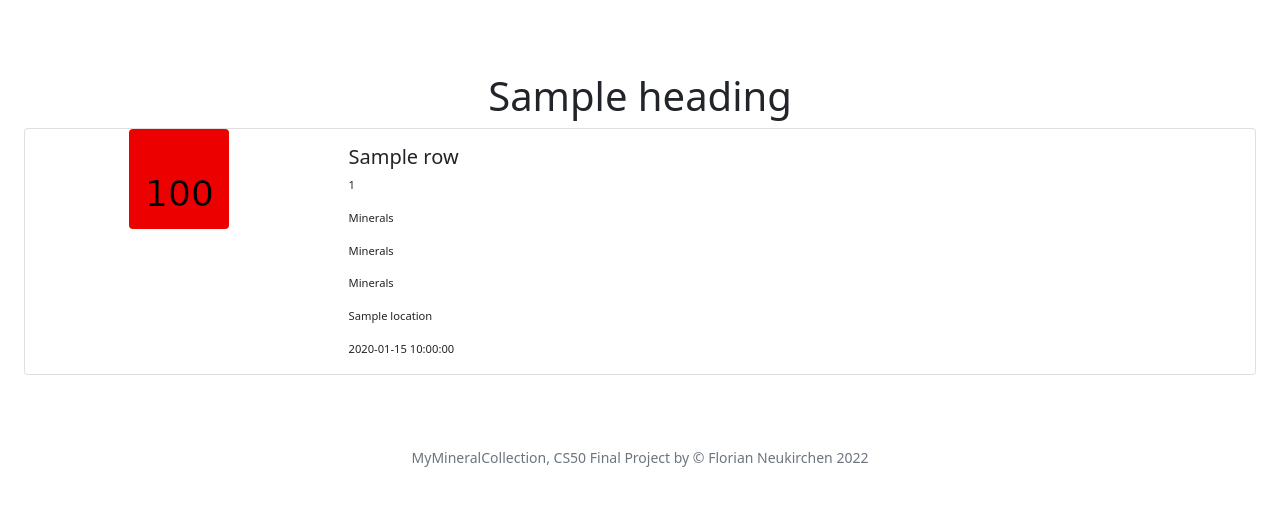
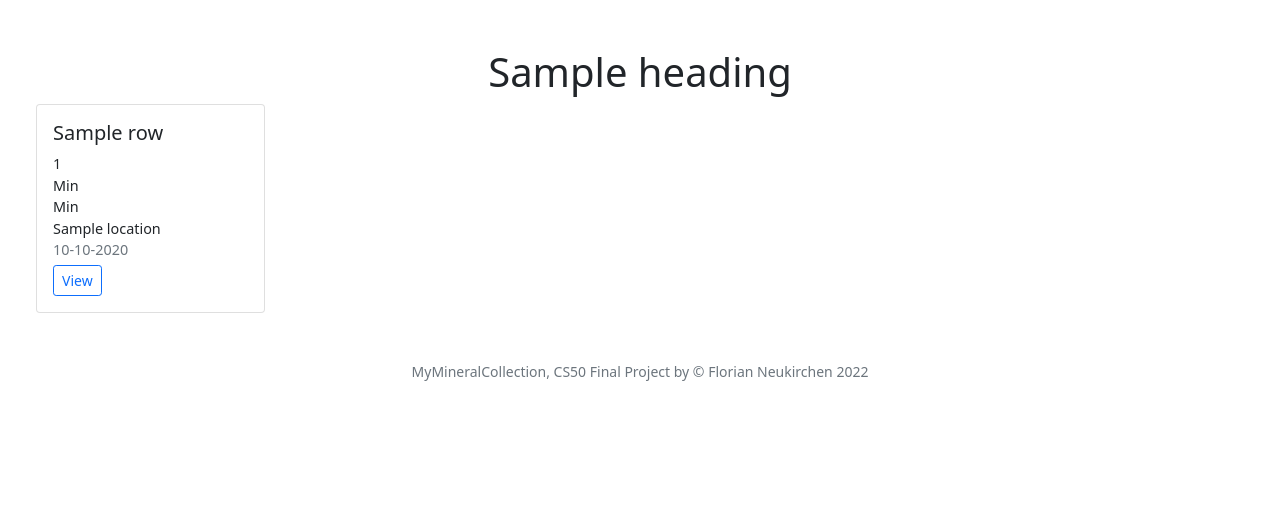
Before and after one commit to florianneukirchen/mymineralcollection-cs50, a Flask app: template templates/browse.html in a window 1280 px wide. Shown: the part 64-570 px from the top of the page. Run offline with Flask 2, Linux system fonts and the light colour scheme; the template is opened without the code that fills it: most values are stand-ins (such as "Sample title", 1, 10 or a date in 2020); some libraries are stand-ins or nearby versions.

Commit message:
Browser prototype

```diff
--- a/static/styles.css
+++ b/static/styles.css
@@ -2,9 +2,6 @@
     background-color: #e3f2fd;
 }
 
-.card-smaller {
-    font-size: 70%;
-}
 
 .size90 {
   font-size: 90%;
--- a/templates/browse.html
+++ b/templates/browse.html
@@ -6,34 +6,43 @@
 
 {% block main %}
 
-<div class="container-fluid py-4 text-center">
+<div class="container-fluid text-center">
   {% if heading %}
   <h1>{{ heading }}</h1>
   {% endif %}
 
-    <div class="card-group">
+
+    <div class="container-fluid">
+        <div class="row row-cols-1  row-cols-sm-2 row-cols-md-3 row-cols-lg-4 row-cols-xl-5 g-3">
+
         {% for row in rows %}
-        <div class="card md-7" >
-            <div class="row g-0">
-              <div class="col-md-3">
+        <div class="col">
+            <div class="card">
+                <div class="card-body text-start size90">
+                  <h5 class="card-title">{{ row['title'] }}</h5>
+                  <div class="card-text">{{ row['my_id'] }}</div>
+                  <div class="card-text">Min</div>
+                  <div class="card-text">Min</div>
+                  <div class="card-text">{{ row['location'] }}</div>
+                  {% if row['day'] or row['month'] or row['year'] %}
+                  <div class="card-text text-muted">{{ row['day'] | date2 }}-{{ row['month'] | date2 }}-{{ row['year'] | date4}}</div>
+                  {% endif %}
+
+                  <a href="#" class="btn btn-outline-primary btn-sm mt-1">View</a>
+                </div>
+              </div>
+        </div>
+        {% endfor %}
+
+
+
+</div>
+{% endblock %}
+
+<!--
+
+  <div class="col-md-3">
                 <img src="static/100.png" class="img-fluid rounded" alt="...">
               </div>
-              <div class="col-md-4">
-                <div class="card-body text-start card-smaller">
-                    <h5 class="card-title">{{ row['title'] }}</h5>
-                    <p class="card-text">{{ row['my_id'] }}</p>
-                    <p class="card-text">Minerals</p>
-                    <p class="card-text">Minerals</p>
-                    <p class="card-text">Minerals</p>
-                    <p class="card-text">{{ row['location'] }}</p>
-                    <p class="card-text">{{ row['date'] }}</p>
-                </div>
-              </div>
-            </div>
-          </div>
-        {% endfor %}
-    </div>
-</div>
 
-
-{% endblock %}
+-->
```
Also changed, not shown: templates/tag.html (added, +19 -0 lines), 1 other file.
